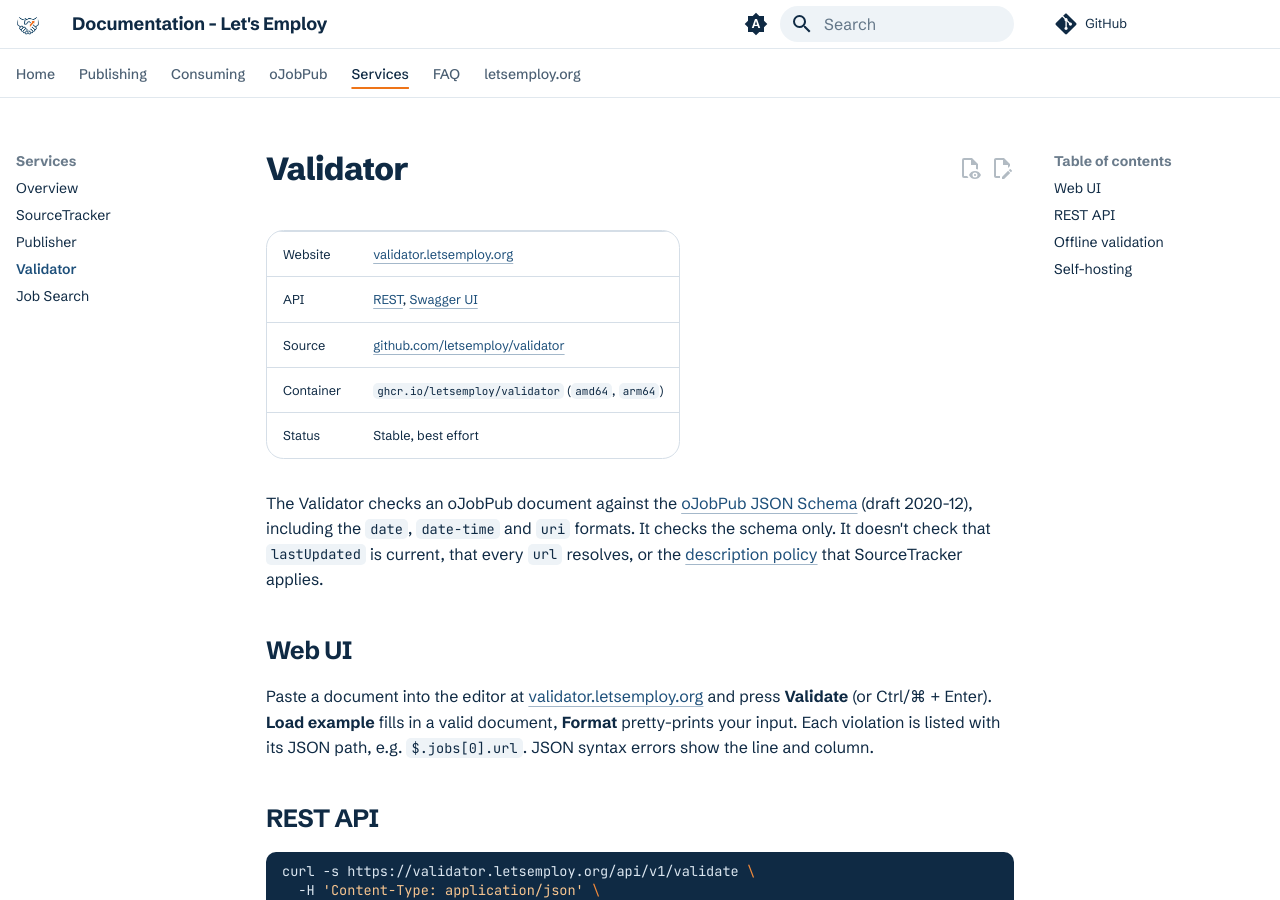
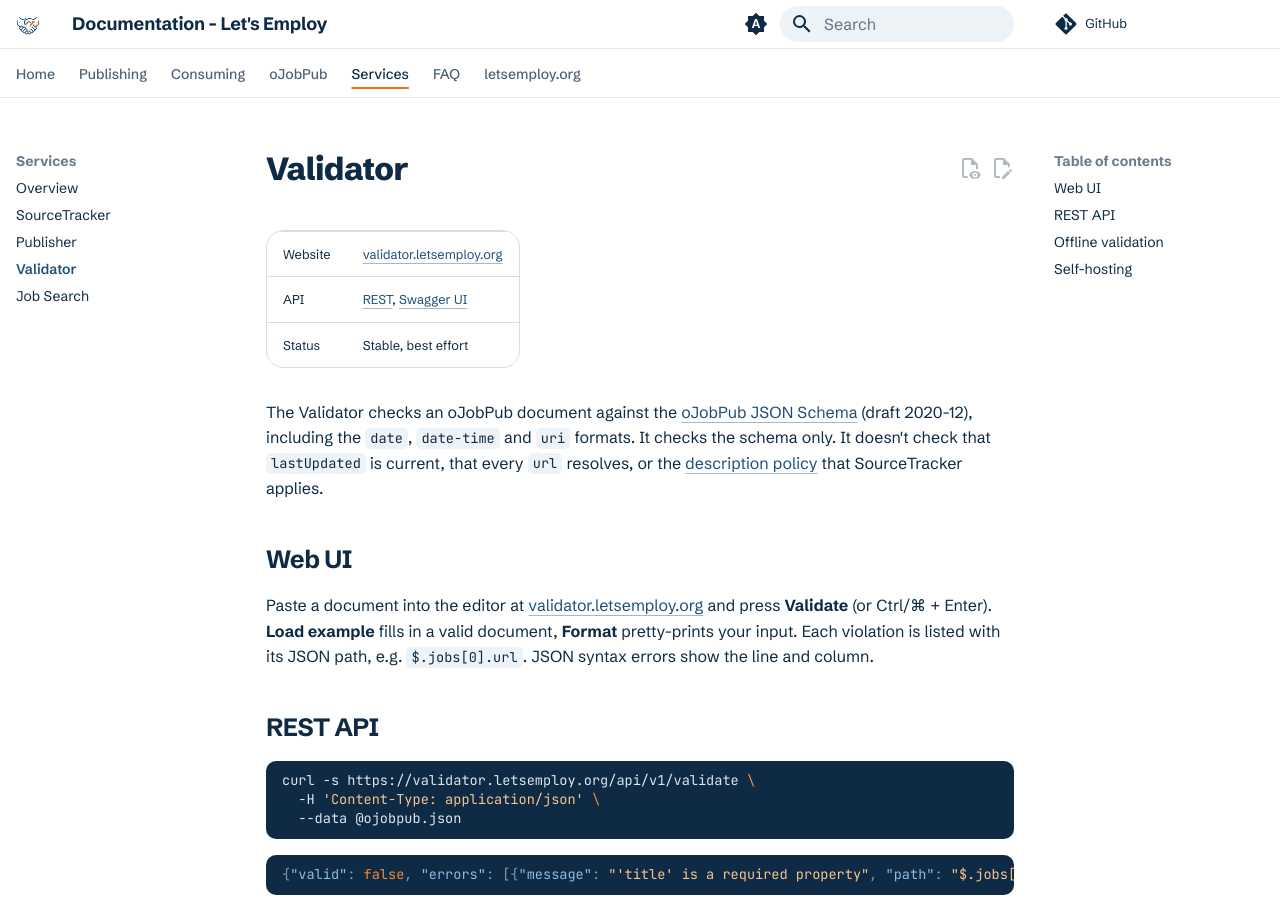
Before and after one commit to letsemploy/docs, an MkDocs documentation site: the page built from docs/resources/validator.md, in a window 1280 px wide and 900 px high. Built offline with MkDocs 1.6.1 and Material for MkDocs 9.7.7, drawn with Linux system fonts in a browser that asks for light colours; comment, search, counter and statistics services are not loaded.

Commit message:
Update validator.md to remove source and container info
Removed source and container information from the validator documentation.

```diff
--- a/docs/resources/validator.md
+++ b/docs/resources/validator.md
@@ -4,8 +4,6 @@
 | --- | --- |
 | Website | [validator.letsemploy.org](https://validator.letsemploy.org) |
 | API | [REST](#rest-api), [Swagger UI](https://validator.letsemploy.org/docs) |
-| Source | [github.com/letsemploy/validator](https://github.com/letsemploy/validator) |
-| Container | `ghcr.io/letsemploy/validator` (`amd64`, `arm64`) |
 | Status | Stable, best effort |
 
 The Validator checks an oJobPub document against the [oJobPub JSON Schema](https://github.com/letsemploy/schema) (draft 2020-12), including the `date`, `date-time` and `uri` formats. It checks the schema only. It doesn't check that `lastUpdated` is current, that every `url` resolves, or the [description policy](sourcetracker.md#probes) that SourceTracker applies.
```
